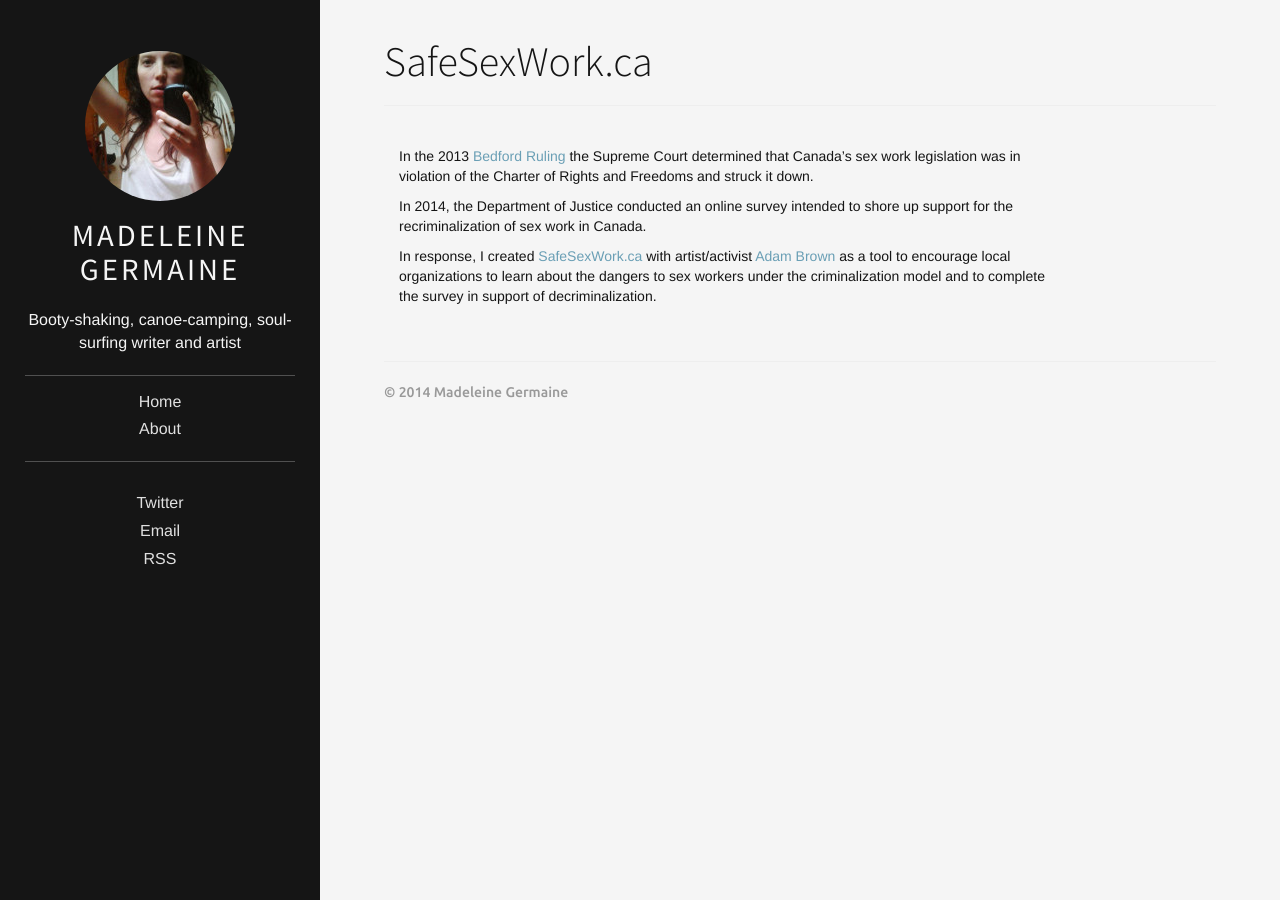
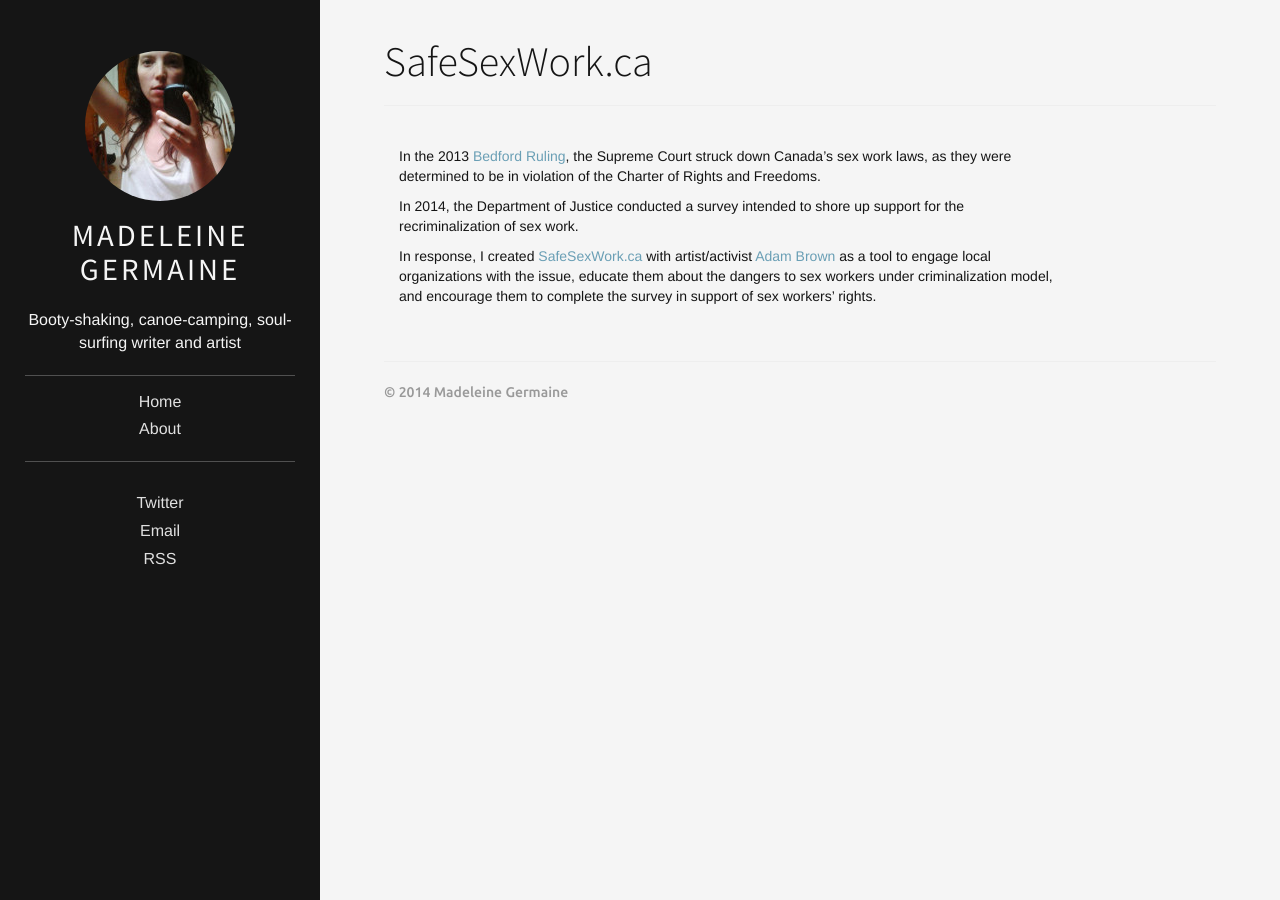
Before and after one commit to madeleinegermaine/madeleinegermaine, a Jekyll site: the page built from _posts/2014-08-16-safesexwork.md, in a window 1280 px wide. Built offline with Jekyll 4.4.1, drawn with Linux system fonts in a browser that asks for light colours.

Commit message:
Updated 2014-08-16-safesexwork.md

```diff
--- a/_posts/2014-08-16-safesexwork.md
+++ b/_posts/2014-08-16-safesexwork.md
@@ -11,8 +11,8 @@
 published: true
 ---
 
-In the 2013 [Bedford Ruling](http://www.cbc.ca/news/politics/supreme-court-strikes-down-canada-s-prostitution-laws-1.2471572) the Supreme Court determined that Canada's sex work legislation was in violation of the Charter of Rights and Freedoms and struck it down.
+In the 2013 [Bedford Ruling](http://www.cbc.ca/news/politics/supreme-court-strikes-down-canada-s-prostitution-laws-1.2471572), the Supreme Court struck down Canada's sex work laws, as they were determined to be in violation of the Charter of Rights and Freedoms.
 
-In 2014, the Department of Justice conducted an online survey intended to shore up support for the recriminalization of sex work in Canada.
+In 2014, the Department of Justice conducted a survey intended to shore up support for the recriminalization of sex work.
 
-In response, I created [SafeSexWork.ca](http://safesexwork.ca) with artist/activist [Adam Brown](http://madanworb.com) as a tool to encourage local organizations to learn about the dangers to sex workers under the criminalization model and to complete the survey in support of decriminalization.
+In response, I created [SafeSexWork.ca](http://safesexwork.ca) with artist/activist [Adam Brown](http://madanworb.com) as a tool to engage local organizations with the issue, educate them about the dangers to sex workers under criminalization model, and encourage them to complete the survey in support of sex workers' rights.
```
